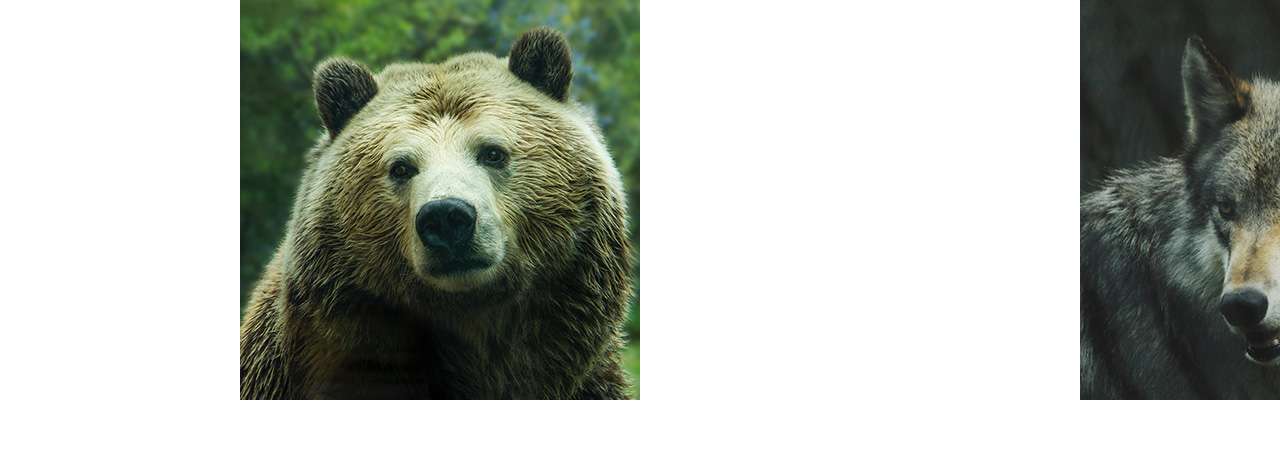
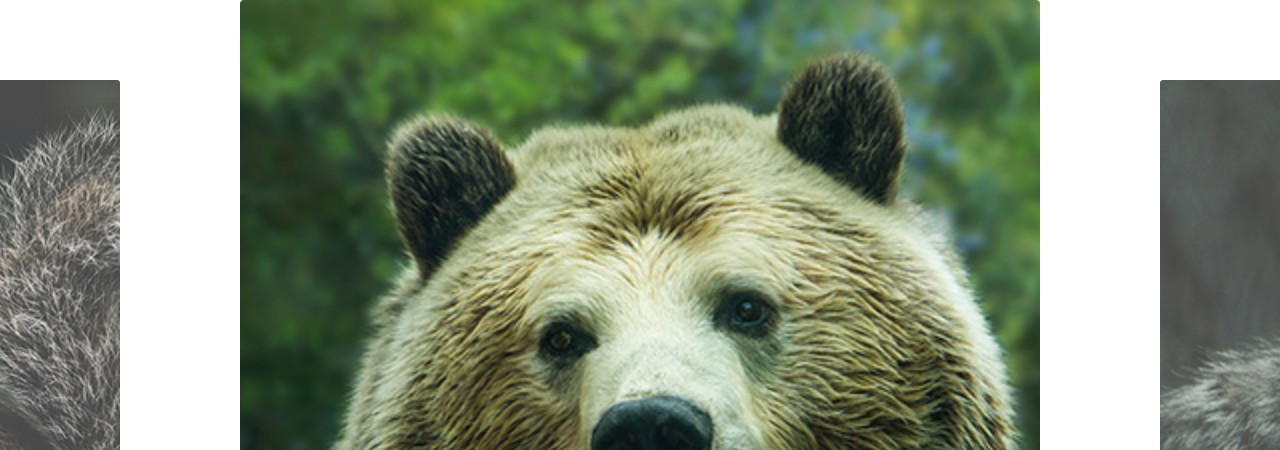
Before and after one commit to GianManzo/slide-plugin, a plain HTML site: page index.html in a window 1280 px wide. Shown: the top 450 px of the page. Drawn offline with Linux system fonts and the light colour scheme.

Commit message:
config resize and class active add

```diff
--- a/css/style.css
+++ b/css/style.css
@@ -11,6 +11,7 @@ ul {
 img {
   display: block;
   max-width: 100%;
+  width: 100%;
 }
 
 .slide-wrapper {
@@ -21,9 +22,24 @@ img {
   display: flex;
 }
 
+.slide:hover {
+  will-change: transform;
+}
+
 .slide li {
   width: 80vw;
   flex-shrink: 0;
   max-width: 800px;
   margin: 0 20px;
+  opacity: 0.8;
+  transform: scale(0.8);
+  transition: 0.4s;
+  border-radius: 4px;
+  overflow: hidden;
+  box-shadow: 0 2px 4px rgba(red, 0, 0, 0.8);
 }
+
+.slide li.active {
+  opacity: 1;
+  transform: scale(1);
+}
--- a/js/slide.js
+++ b/js/slide.js
@@ -1,3 +1,5 @@
+import debounce from './debounce.js'
+
 export default class Slide {
   constructor(slide, wrapper) {
     this.slide = document.querySelector(slide)
@@ -7,16 +9,11 @@ export default class Slide {
       startX: 0,
       movement: 0
     }
+    this.activeClass = 'active'
   }
 
   transition(active) {
     this.slide.style.transition = active ? 'transform .3s' : ''
-  }
-
-  bindEvents() {
-    this.onStart = this.onStart.bind(this)
-    this.onMove = this.onMove.bind(this)
-    this.onEnd = this.onEnd.bind(this)
   }
 
   moveSlide(distX) {
@@ -105,6 +102,14 @@ export default class Slide {
     this.moveSlide(activeSlide.position)
     this.slidesIndexNav(index)
     this.dist.finalPosition = activeSlide.position
+    this.changeActiveClass()
+  }
+
+  changeActiveClass() {
+    this.slideArray.forEach(item => {
+      item.element.classList.remove(this.activeClass)
+    })
+    this.slideArray[this.index.active].element.classList.add(this.activeClass)
   }
 
   activePrevSlide() {
@@ -115,11 +120,30 @@ export default class Slide {
     if (this.index.next !== undefined) this.changeSlide(this.index.next)
   }
 
+  onResize() {
+    setTimeout(() => {
+      this.slidesConfig()
+      this.changeSlide(this.index.active)
+    }, 1000)
+  }
+
+  addResizeEvent() {
+    window.addEventListener('resize', this.onResize)
+  }
+
+  bindEvents() {
+    this.onStart = this.onStart.bind(this)
+    this.onMove = this.onMove.bind(this)
+    this.onEnd = this.onEnd.bind(this)
+    this.onResize = debounce(this.onResize.bind(this), 200)
+  }
+
   init() {
     this.transition(true)
     this.bindEvents()
     this.addslideEvents()
     this.slidesConfig()
+    this.addResizeEvent()
 
     return this
   }
```
